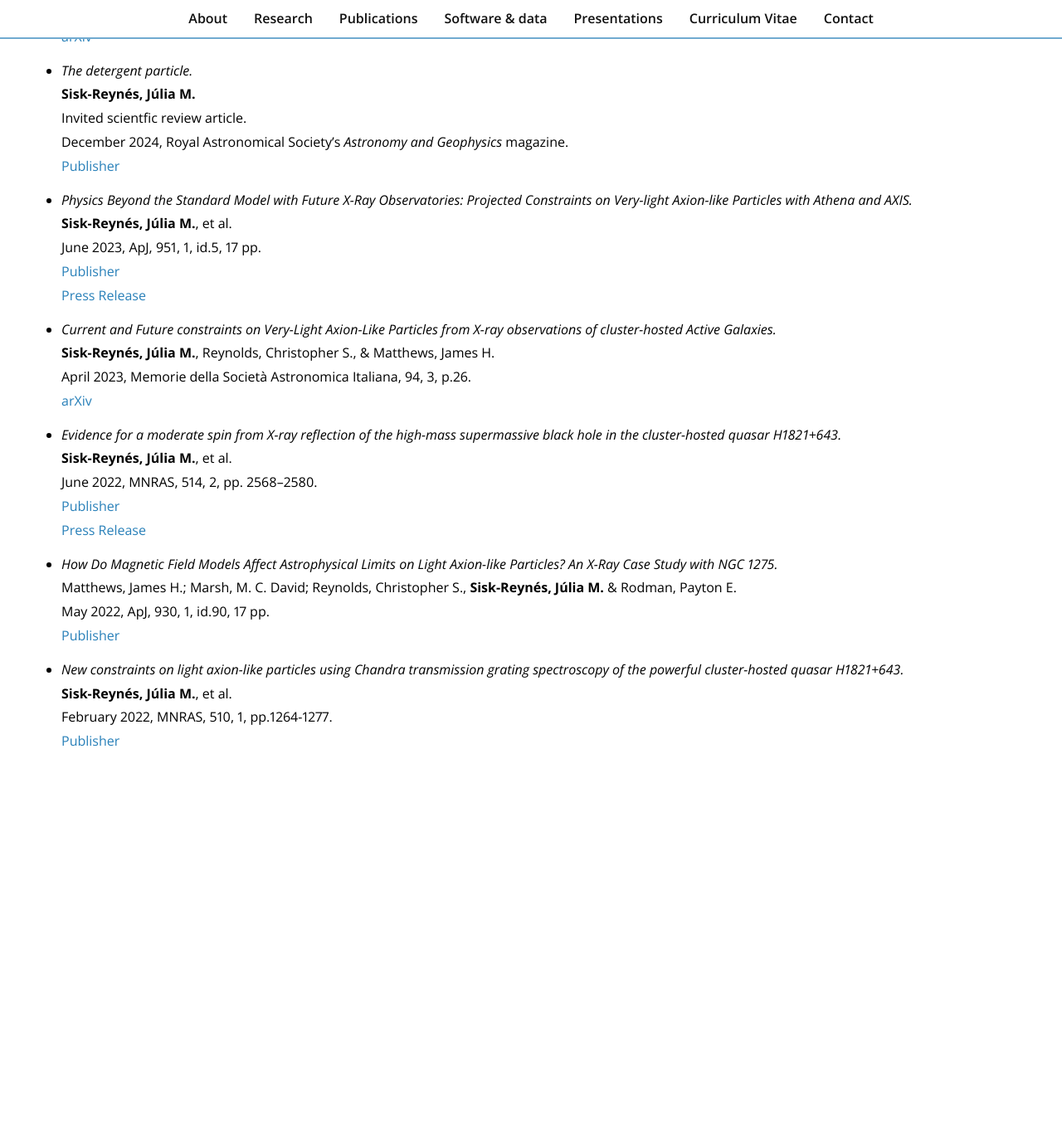
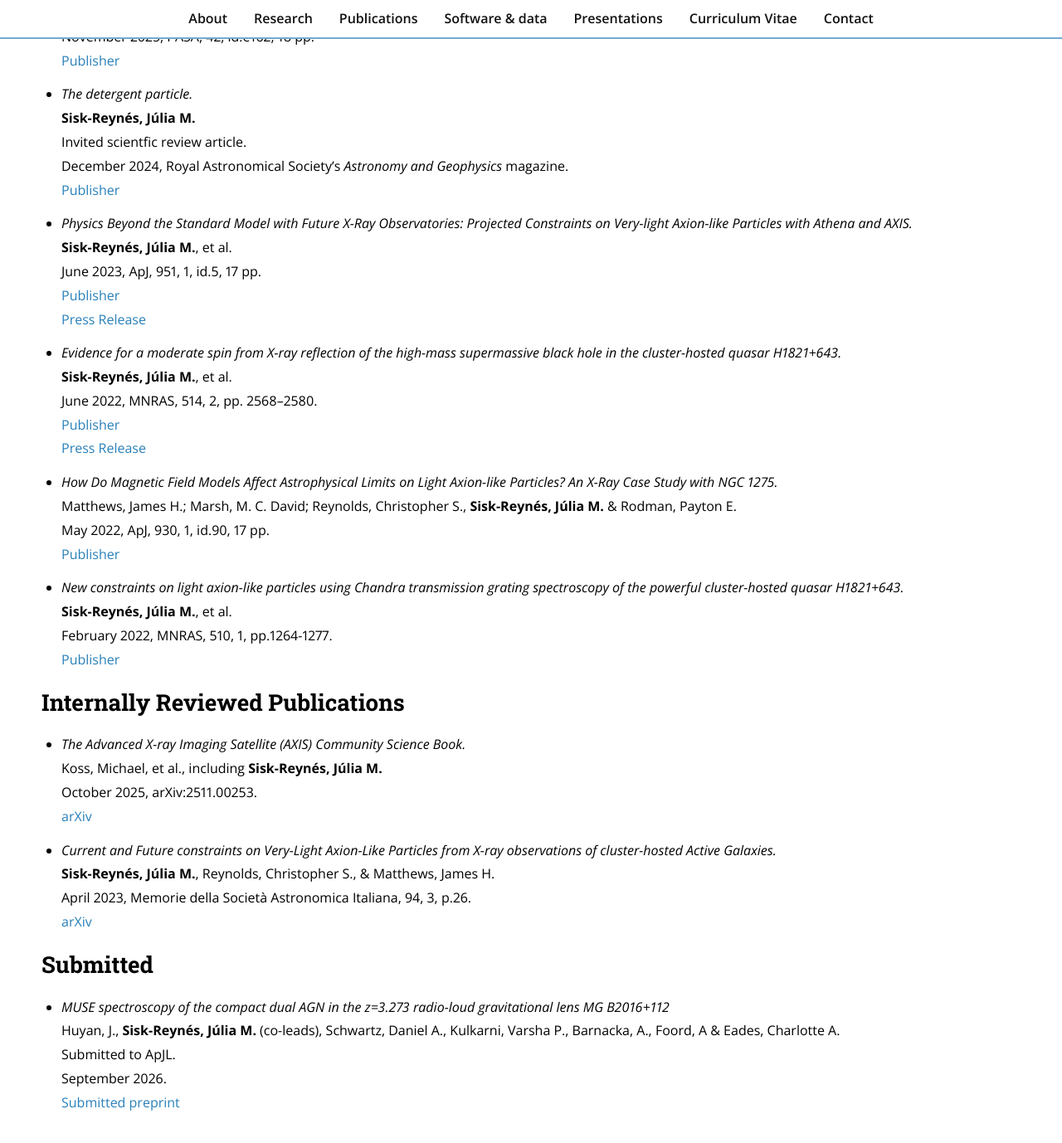
Before and after one commit to jsiskreynes-astro/jsiskreynes-astro.github.io, a Jekyll site: the page built from publications.md, in a window 1280 px wide and 1400 px high, scrolled down 1085 px. Shown: the top 1378 px of the window at 83% size. Built offline with Jekyll 4.4.1, drawn with Linux system fonts in a browser that asks for light colours; nearby versions of some CDN libraries; before the commit the page ends 2049 px from its top, so only the background shows below that; some of the changed text lies outside the part shown.

Commit message:
Update publications.md

```diff
--- a/publications.md
+++ b/publications.md
@@ -9,6 +9,12 @@
 A full list of publications, along with selected conference abstracts, can be found at [NASA/ADS](https://ui.adsabs.harvard.edu/search/fq=%7B!type%3Daqp%20v%3D%24fq_database%7D&fq_database=(database%3Aastronomy%20OR%20database%3Aphysics)&p_=0&q=%20author%3A%22sisk-reynes%22&sort=date%20desc%2C%20bibcode%20desc).
 
 ## Refereed Publications
+
+- *Chandra X-ray Spectral Evidence of the Dual AGN Nature of the Gravitational lens MG B2016+112 at z=3.273 with 175 pc separation.* <br>
+Schwartz, Daniel A.; **Sisk-Reynés, Júlia M.** & Barnacka, A. <br>
+Accepted for publication in ApJL. <br>
+October 2026. <br>
+[Preprint](https://arxiv.org/pdf/2609.38590) <br>
 
 - *Speeding up Gravitational Lens Mass Models with Machine Learning: Applications in X-ray Astronomy.* <br>
 Ostridge, Alex; Martínez-Galarza, Rafael; **Sisk-Reynés, Júlia M.**, Schwartz, Daniel A. & Barnacka, A. <br>
@@ -75,3 +71,23 @@
  **Sisk-Reynés, Júlia M.**, et al. <br>
 February 2022, MNRAS, 510, 1, pp.1264-1277. <br>
 [Publisher](https://academic.oup.com/mnras/article/510/1/1264/6448485?login=false) <br>
+
+## Internally Reviewed Publications
+
+- *The Advanced X-ray Imaging Satellite (AXIS) Community Science Book.*  <br>
+Koss, Michael, et al., including **Sisk-Reynés, Júlia M.** <br>
+October 2025, arXiv:2511.00253.  <br>
+[arXiv](https://arxiv.org/abs/2511.00253)
+
+- *Current and Future constraints on Very-Light Axion-Like Particles from X-ray observations of cluster-hosted Active Galaxies.*  <br>
+**Sisk-Reynés, Júlia M.**, Reynolds, Christopher S., & Matthews, James H.  <br>
+April 2023, Memorie della Società Astronomica Italiana, 94, 3, p.26.  <br>
+[arXiv](https://arxiv.org/abs/2304.08513) <br>
+
+## Submitted
+
+- *MUSE spectroscopy of the compact dual AGN in the z=3.273 radio-loud gravitational lens MG B2016+112* <br>
+Huyan, J., **Sisk-Reynés, Júlia M.** (co-leads), Schwartz, Daniel A., Kulkarni, Varsha P., Barnacka, A., Foord, A & Eades, Charlotte A. <br>
+Submitted to ApJL. <br>
+September 2026. <br>
+[Submitted preprint](https://arxiv.org/abs/2609.31826) <br>
```
Also changed, not shown: other parts of publications.md (+0 -10 lines).
